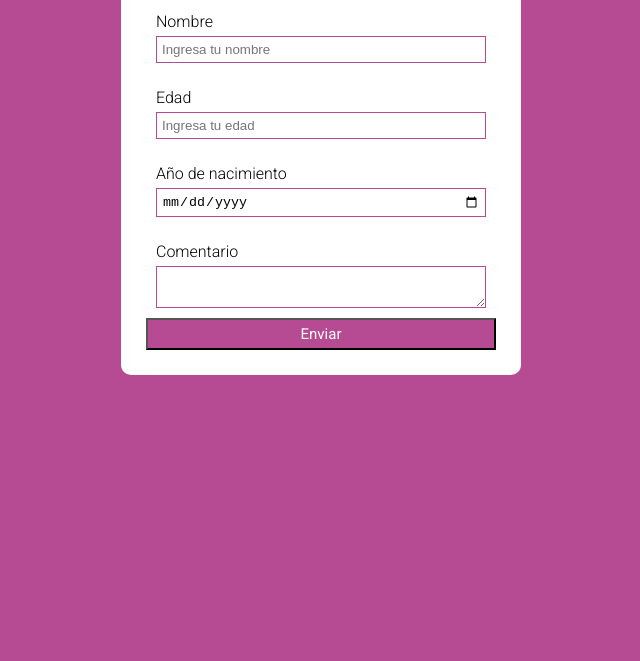
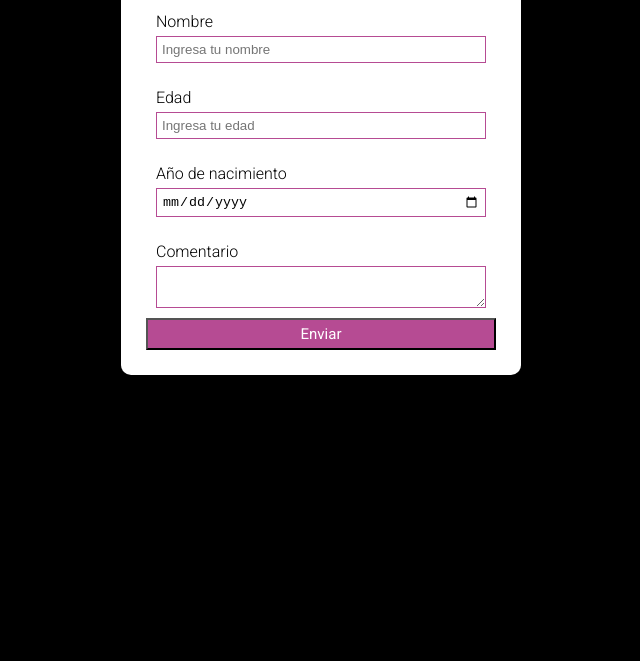
Before and after one commit to angelotrujillo21/proyectoGrupo7, a plain HTML site: page index.html in a window 1280 px wide. Shown: the part 139-800 px from the top of the page, without its empty margins (319-959 px from the left). Drawn offline with Linux system fonts and the light colour scheme.

Commit message:
Segunda version
se cambio el fono de la pagina

```diff
--- a/css/estilos.css
+++ b/css/estilos.css
@@ -5,7 +5,7 @@
 }
 
 body {
-  background-color: #b64b93;
+  background-color: black;
 }
 
 .contenedor_padre {
```
